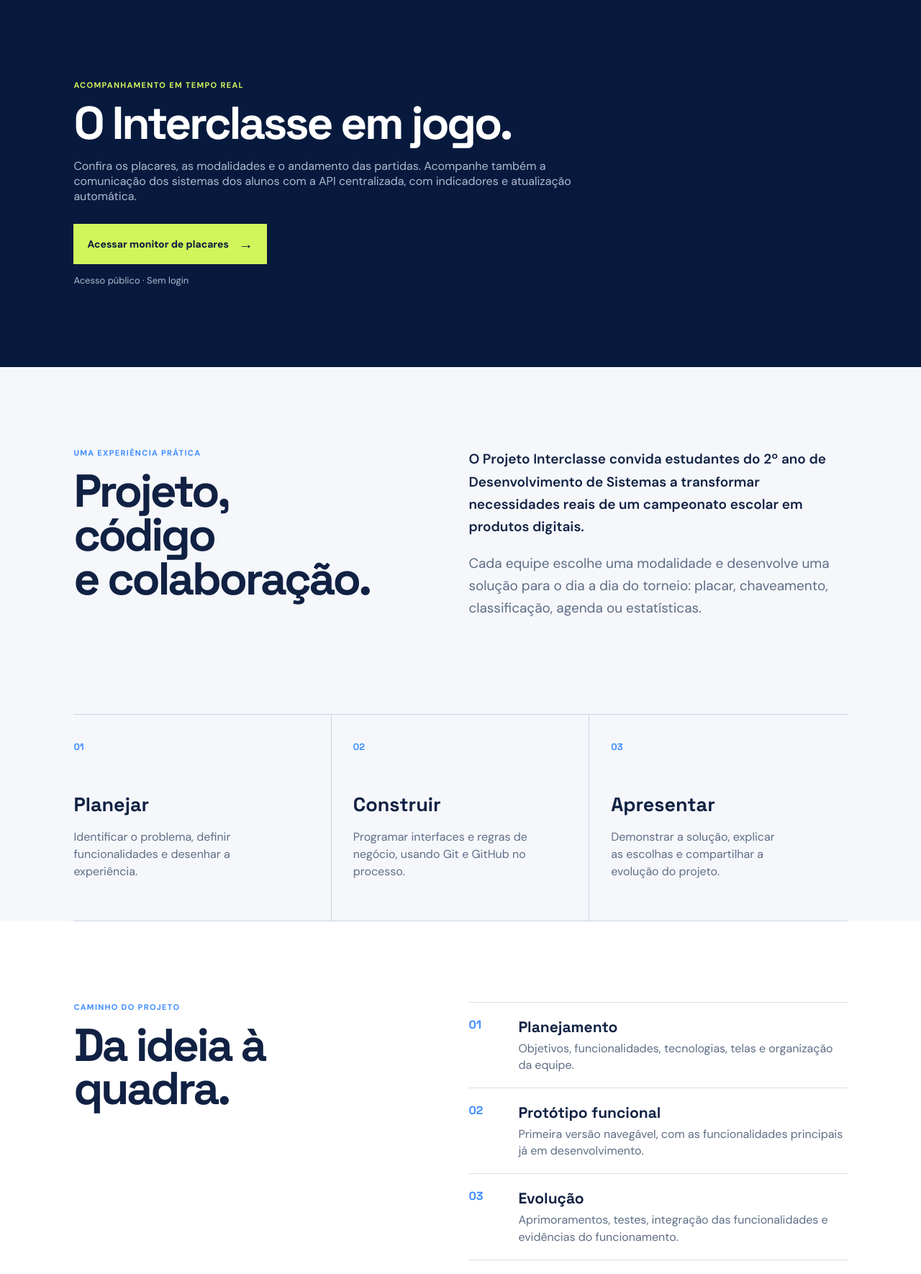
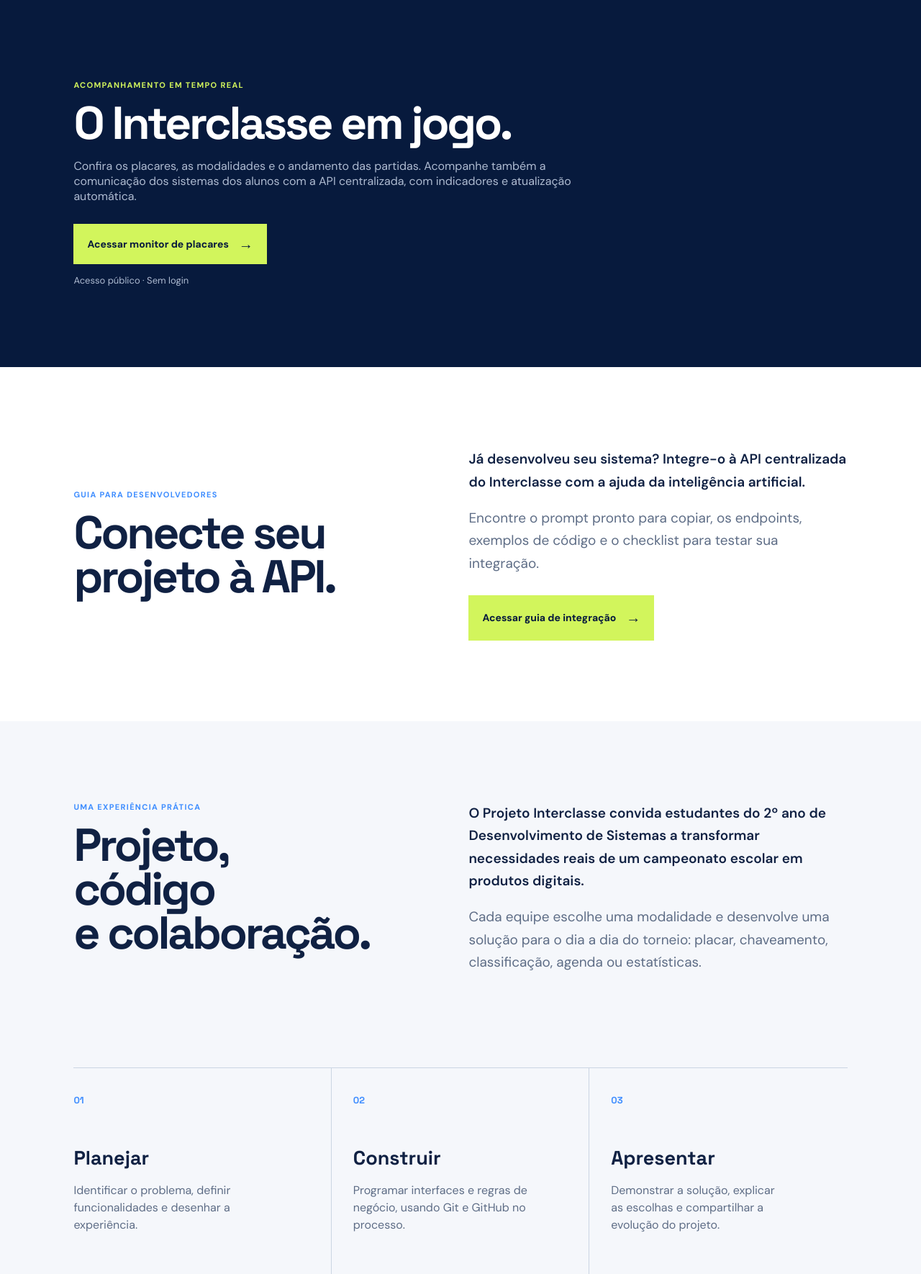
Before and after one commit to rvarjao/placar-eletronico-api, a Flask app: template exemplos/api-completa/templates/index.html in a window 1280 px wide. Shown: the part 763-2533 px from the top of the page at 72% size. Run offline with Flask 3, Linux system fonts and the light colour scheme; the template is opened without the code that fills it, so the values that code supplies are empty.

Commit message:
Integra guia de API à landing page e à navegação

```diff
--- a/exemplos/api-completa/templates/index.html
+++ b/exemplos/api-completa/templates/index.html
@@ -42,6 +42,15 @@
       </div>
       <a class="button primary" href="{{ url_for('monitor.pagina') }}">Acessar monitor de placares <span aria-hidden="true">→</span></a>
       <p class="monitor-promo-note">Acesso público · Sem login</p>
+    </section>
+
+    <section class="intro integration-promo" id="integracao" aria-labelledby="integracao-title">
+      <div><p class="eyebrow">Guia para desenvolvedores</p><h2 id="integracao-title">Conecte seu projeto à API.</h2></div>
+      <div class="intro-copy">
+        <p>Já desenvolveu seu sistema? Integre-o à API centralizada do Interclasse com a ajuda da inteligência artificial.</p>
+        <p>Encontre o prompt pronto para copiar, os endpoints, exemplos de código e o checklist para testar sua integração.</p>
+        <a class="button primary" href="{{ url_for('integracao') }}">Acessar guia de integração <span aria-hidden="true">→</span></a>
+      </div>
     </section>
 
     <section class="intro" id="sobre" aria-labelledby="sobre-title">
```
